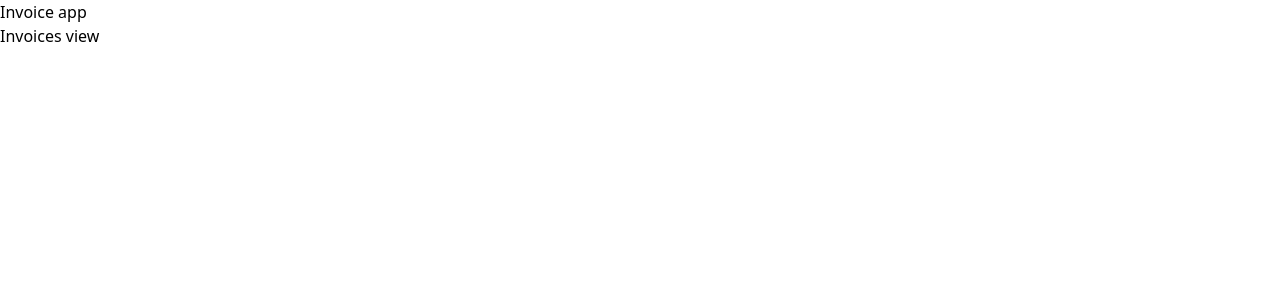
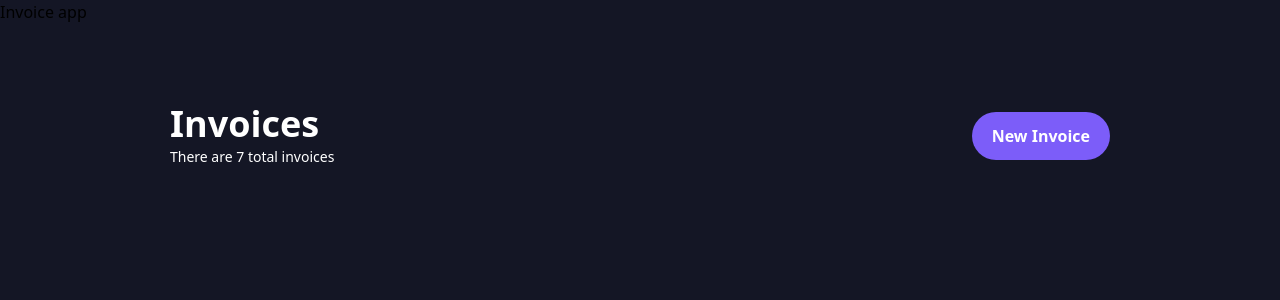
Before and after one commit to victorvzn/bootcamp-especialista-vue3, a Vue app: page / in a window 1280 px wide. Shown: the top 300 px of the page. Built offline with nearby package versions, Linux system fonts and the light colour scheme.

Commit message:
semana05, dia01, agregando maquetación del header

```diff
--- a/index.html
+++ b/index.html
@@ -6,7 +6,7 @@
     <meta name="viewport" content="width=device-width, initial-scale=1.0">
     <title>Vite App</title>
   </head>
-  <body>
+  <body class="bg-[#141625]">
     <div id="app"></div>
     <script type="module" src="/src/main.js"></script>
   </body>
--- a/src/views/HomeView.vue
+++ b/src/views/HomeView.vue
@@ -2,7 +2,22 @@
 </script>
 
 <template>
-  <main>
-    <h1>Invoices view</h1>
+  <header class="w-[940px] mx-auto flex justify-between items-center my-20">
+    <div class="text-white">
+      <h1 class="text-4xl font-extrabold">Invoices</h1>
+      <span class="text-sm">There are 7 total invoices</span>
+    </div>
+
+    <button
+      class="bg-[#7c5df9] rounded-full px-5 py-3 font-semibold text-white"
+    >
+      New Invoice
+    </button>
+  </header>
+
+  <main class="w-[940px] bg-red-300 mx-auto">
+    <article class="bg-[#1f213a]">
+
+    </article>
   </main>
 </template>
```
